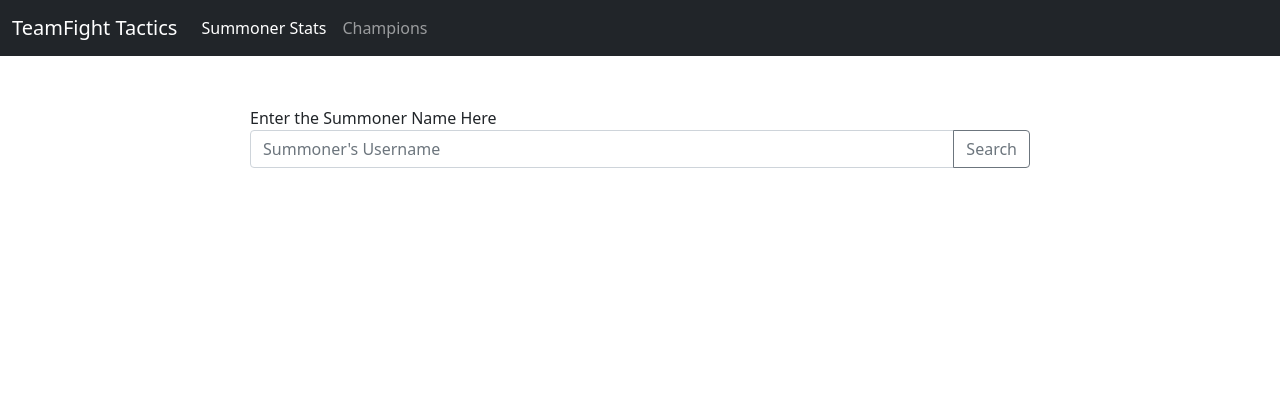
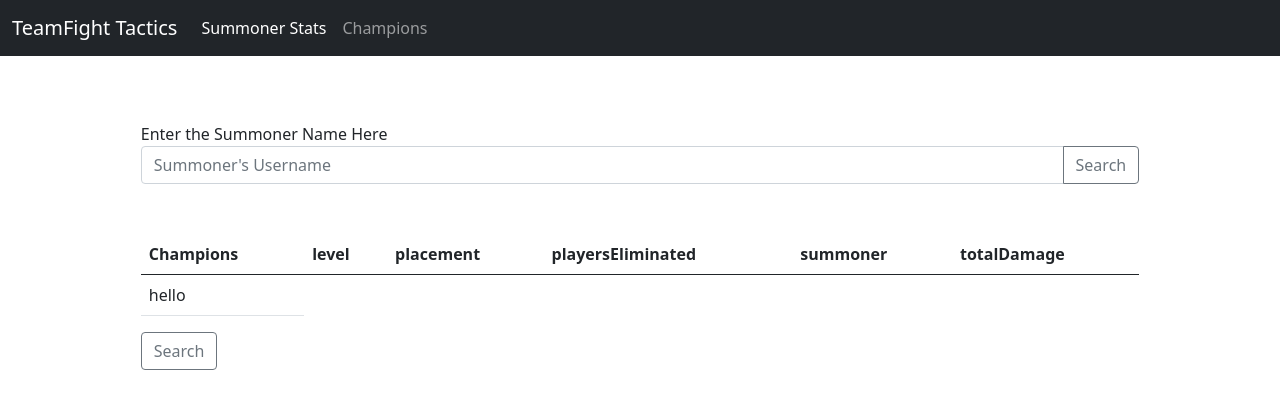
Before and after one commit to BlARCHER31/tft-match-history-ui, a React (Create React App) app: page /summoner/stats in a window 1280 px wide. Shown: the top 408 px of the page. Built offline with nearby package versions, Linux system fonts and the light colour scheme.

Commit message:
Summoner Stats Update

```diff
--- a/src/App.css
+++ b/src/App.css
@@ -37,11 +37,11 @@
   }
 }
 
-.summonerSearch{
+.summonerSearch {
   /* background-image: url('./images/searchBackGround.jpg');
   background-position: center;
-  background-repeat: no-repeat; */
-  padding: 50px 250px 0px 250px;
+  background-repeat: no-repeat*/
+  margin: 50px 10%;
 }
 
 h4.statsHeading {
@@ -53,6 +53,6 @@
   width: 100px;
 }
 
-table {
+/* table {
   padding: 50px 250px 0px 250px;
-}
+} */
--- a/src/components/common/input.jsx
+++ b/src/components/common/input.jsx
@@ -1,15 +1,13 @@
-import React from 'react';
+import React from 'react'
 import Button from './button'
 
-const Input = ({onChange, placeHolder, label, onClick}) => {
-    return (
-
-        <div>
-
+const Input = ({ onChange, placeHolder, label, onClick }) => {
+  return (
+    <form >
       <div className='summonerSearch'>
         <label>{label}</label>
         <div className='input-group mb-3'>
-        <input
+          <input
             type='text'
             className='form-control'
             placeholder={placeHolder}
@@ -18,12 +16,11 @@
             name='summonerName'
             onChange={event => onChange(event)}
           ></input>
-          <Button onClick={onClick} label='Search'/>
+          <Button onClick={onClick} label='Search' type="submit"/>
         </div>
       </div>
-    </div>
-
-     );
+      </form>
+  )
 }
 
-export default Input;
+export default Input
--- /dev/null
+++ b/src/components/common/table.jsx
@@ -0,0 +1,24 @@
+import React from 'react'
+
+const Table = ({ headers, data }) => {
+  return (
+    <table className='table'>
+      <thead>
+        <tr>
+          {headers.map(header => (
+            <th key={header}>{header}</th>
+          ))}
+        </tr>
+      </thead>
+      <tbody>
+        <tr>
+          {data.map(data => (
+            <td key={data}>{data}</td>
+          ))}
+        </tr>
+      </tbody>
+    </table>
+  )
+}
+
+export default Table
--- /dev/null
+++ b/src/components/matchInfo.jsx
@@ -0,0 +1,23 @@
+import React from 'react'
+import Table from './common/table'
+import Button from './common/button'
+
+const MatchInfo = ({ onClick }) => {
+  const headers = [
+    'Champions',
+    'level',
+    'placement',
+    'playersEliminated',
+    'summoner',
+    'totalDamage'
+  ]
+
+  return (
+      <div>
+      <Table headers={headers} data={['hello']}/>
+      <Button onClick={onClick} label={'Search'} />
+      </div>
+    )
+}
+
+export default MatchInfo
--- a/src/components/matchList.jsx
+++ b/src/components/matchList.jsx
@@ -4,11 +4,6 @@
 const MatchList = ({ onChange, onClick, matchList }) => {
   return (
     <div>
-      <h4>
-        Get a detailed breakdown of your recent matches. Just enter the number
-        of your most recent matches you would like to see and click on the
-        preferred match.
-      </h4>
       <Input
         onChange={onChange}
         onClick={onClick}
@@ -17,10 +12,12 @@
       />
       <table className='table'>
         <tbody>
-          <th>Recent Match List</th>
-          {matchList.map(match => (
-            <td>{match}</td>
-          ))}
+          <tr>
+            <th>Recent Match List</th>
+            {matchList.map(match => (
+              <td key={match}>{match}</td>
+            ))}
+          </tr>
         </tbody>
       </table>
     </div>
--- a/src/components/summonerInfoInput.jsx
+++ b/src/components/summonerInfoInput.jsx
@@ -1,6 +1,5 @@
 import React from 'react'
 import Input from './common/input'
-import Button from './common/button'
 
 const SummonerInfoInput = ({ onSummonerNameChange, onClick }) => {
   return (
--- a/src/components/summonerStats.jsx
+++ b/src/components/summonerStats.jsx
@@ -3,6 +3,7 @@
 import SummonerInfoInput from './summonerInfoInput'
 import SummonerTable from './summonerTable'
 import MatchList from './matchList'
+import MatchInfo from './matchInfo'
 
 class SummonerStats extends Component {
   state = {
@@ -10,7 +11,8 @@
     summonerInfo: {},
     matchList: [],
     matchCount: 0,
-    err: {}
+    matchInfo: {},
+    err: {},
   }
 
   handleKeypress = event => {
@@ -55,15 +57,29 @@
       })
   }
 
-  renderTable() {
+  onMatchInfoRequest = async () => {
+    axios
+      .get(`http://localhost:8080/api/tft/v1/match/history/NA1_3617537096`)
+      .then(res => {
+        const matchInfo = res.data
+
+        this.setState({ matchInfo })
+        console.log(this.state.matchInfo)
+      })
+      .catch(err => {
+        this.setState({ err: err.message })
+      })
+  }
+
+  renderSummonerInfoTable() {
     const length = Object.keys(this.state.summonerInfo).length
     const errLength = Object.keys(this.state.err).length
-    if (length === 0) return <p></p>
+    if (length === 0) return
     if (errLength !== 0) return <p>{this.state.err}</p>
 
     const { summonerName, level, profileIconUrl, puuid } =
       this.state.summonerInfo
-    const { matchList } = this.state
+
     return (
       <React.Fragment>
         <SummonerTable
@@ -76,7 +92,7 @@
         <MatchList
           onClick={this.onMatchListRequest}
           onChange={event => this.handleMatchCountChange(event)}
-          matchList={matchList}
+          matchList={this.state.matchList}
         />
       </React.Fragment>
     )
@@ -89,7 +105,10 @@
           onSummonerNameChange={event => this.handleSummonerNameChange(event)}
           onClick={this.onSummonerRequest}
         />
-        <p className='summonerSearch'>{this.renderTable()}</p>
+        <div className='summonerSearch'>
+          {this.renderSummonerInfoTable()}
+          <MatchInfo onClick={this.onMatchInfoRequest} />
+        </div>
       </div>
     )
   }
--- a/src/components/summonerTable.jsx
+++ b/src/components/summonerTable.jsx
@@ -1,33 +1,20 @@
 import React from 'react'
+import Table from './common/table'
 
 const SummonerTable = ({summonerName, level, profileIconUrl, puuid}) => {
-  return (
-    <div>
-      <table className='table'>
-        <thead>
-          <tr>
-            <th>Summoner Name</th>
-            <th>Summoner Level</th>
-            <th>Profile Icon</th>
-            <th>Summoner Puuid</th>
-          </tr>
-        </thead>
-        <tbody>
-          <tr>
-            <td>{summonerName}</td>
-            <td>{level}</td>
-            <td>
-              <img
+const img = (
+  <img
                 className='profilePic'
-                alt='A picture of the summoners profile Icon'
+                alt='The summoners profile Icon'
                 src={profileIconUrl}
               />
-            </td>
-            <td>{puuid}</td>
-          </tr>
-        </tbody>
-      </table>
-    </div>
+)
+
+  const headers = ['Summoner Name', 'Summoner Level', 'Profile Icon', 'Summoner Puuid']
+  const data =[summonerName, level, img, puuid]
+  return (
+      <Table headers={headers} data={data} />
+
   )
 }
 
--- a/src/index.css
+++ b/src/index.css
@@ -9,5 +9,10 @@
 
 code {
   font-family: source-code-pro, Menlo, Monaco, Consolas, 'Courier New',
-    monospace;
+  monospace;
 }
+
+.content {
+  padding: 1rem;
+
+}
```
